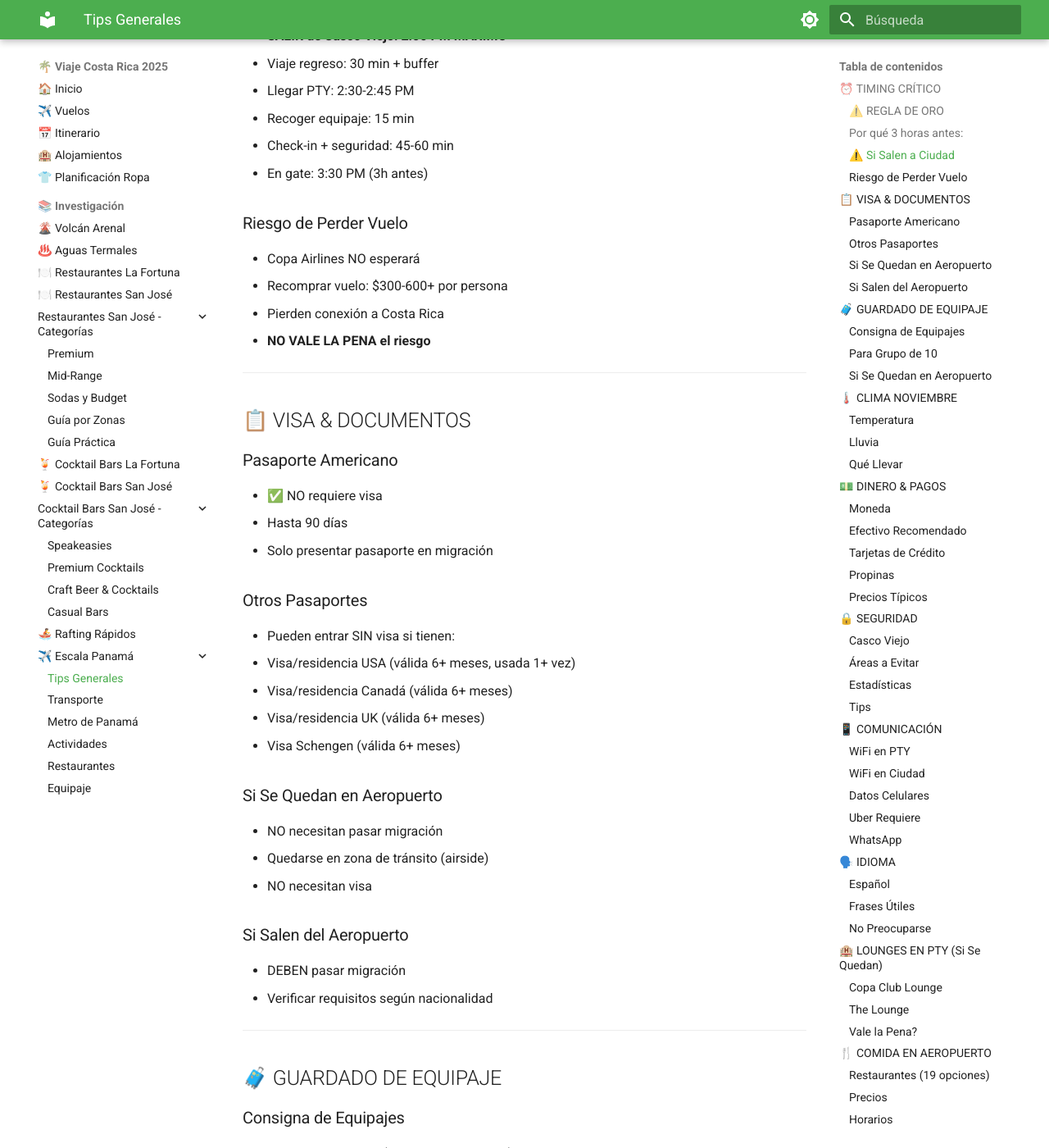
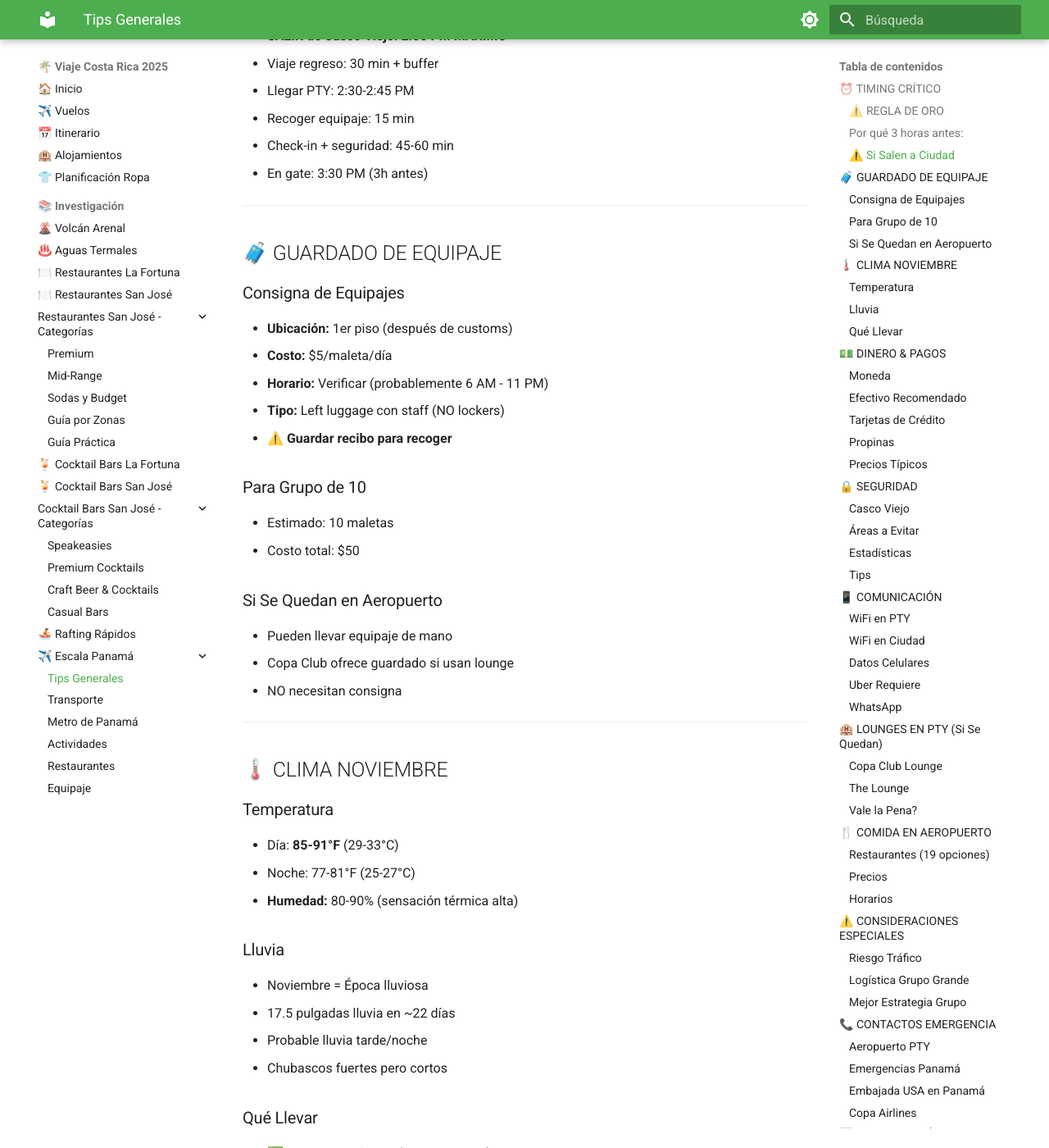
Before and after one commit to jvelez79/costa-rica, an MkDocs documentation site: the page built from docs/investigacion/panama/escala-panama-tips.md, in a window 1280 px wide and 1400 px high, scrolled down 738 px. Shown: the whole window at 82% size. Built offline with MkDocs 1.6.1 and Material for MkDocs 9.7.7, drawn with Linux system fonts in a browser that asks for light colours; some of the changed text lies outside the part shown.

Commit message:
Remove unnecessary sections on flight risks, visa requirements, and language tips from Panama layover guide

```diff
--- a/docs/investigacion/panama/escala-panama-tips.md
+++ b/docs/investigacion/panama/escala-panama-tips.md
@@ -25,37 +25,6 @@
 - Recoger equipaje: 15 min
 - Check-in + seguridad: 45-60 min
 - En gate: 3:30 PM (3h antes)
-
-### Riesgo de Perder Vuelo
-- Copa Airlines NO esperará
-- Recomprar vuelo: $300-600+ por persona
-- Pierden conexión a Costa Rica
-- **NO VALE LA PENA el riesgo**
-
----
-
-## 📋 VISA & DOCUMENTOS
-
-### Pasaporte Americano
-- ✅ NO requiere visa
-- Hasta 90 días
-- Solo presentar pasaporte en migración
-
-### Otros Pasaportes
-- Pueden entrar SIN visa si tienen:
-  - Visa/residencia USA (válida 6+ meses, usada 1+ vez)
-  - Visa/residencia Canadá (válida 6+ meses)
-  - Visa/residencia UK (válida 6+ meses)
-  - Visa Schengen (válida 6+ meses)
-
-### Si Se Quedan en Aeropuerto
-- NO necesitan pasar migración
-- Quedarse en zona de tránsito (airside)
-- NO necesitan visa
-
-### Si Salen del Aeropuerto
-- DEBEN pasar migración
-- Verificar requisitos según nacionalidad
 
 ---
 
@@ -185,27 +154,6 @@
 ### WhatsApp
 - Útil para coordinar grupo
 - Funciona con WiFi
-
----
-
-## 🗣️ IDIOMA
-
-### Español
-- Idioma predominante
-- Áreas turísticas: Muchos hablan inglés básico
-- Restaurantes/tours: Inglés común
-
-### Frases Útiles
-- "¿Cuánto cuesta?" = How much?
-- "La cuenta, por favor" = Check, please
-- "¿Dónde está...?" = Where is...?
-- "Gracias" = Thank you
-- "Hola" = Hello
-
-### No Preocuparse
-- Tours organizados: Guías bilingües
-- Uber: App en inglés
-- Señales en lugares turísticos
 
 ---
 
```
